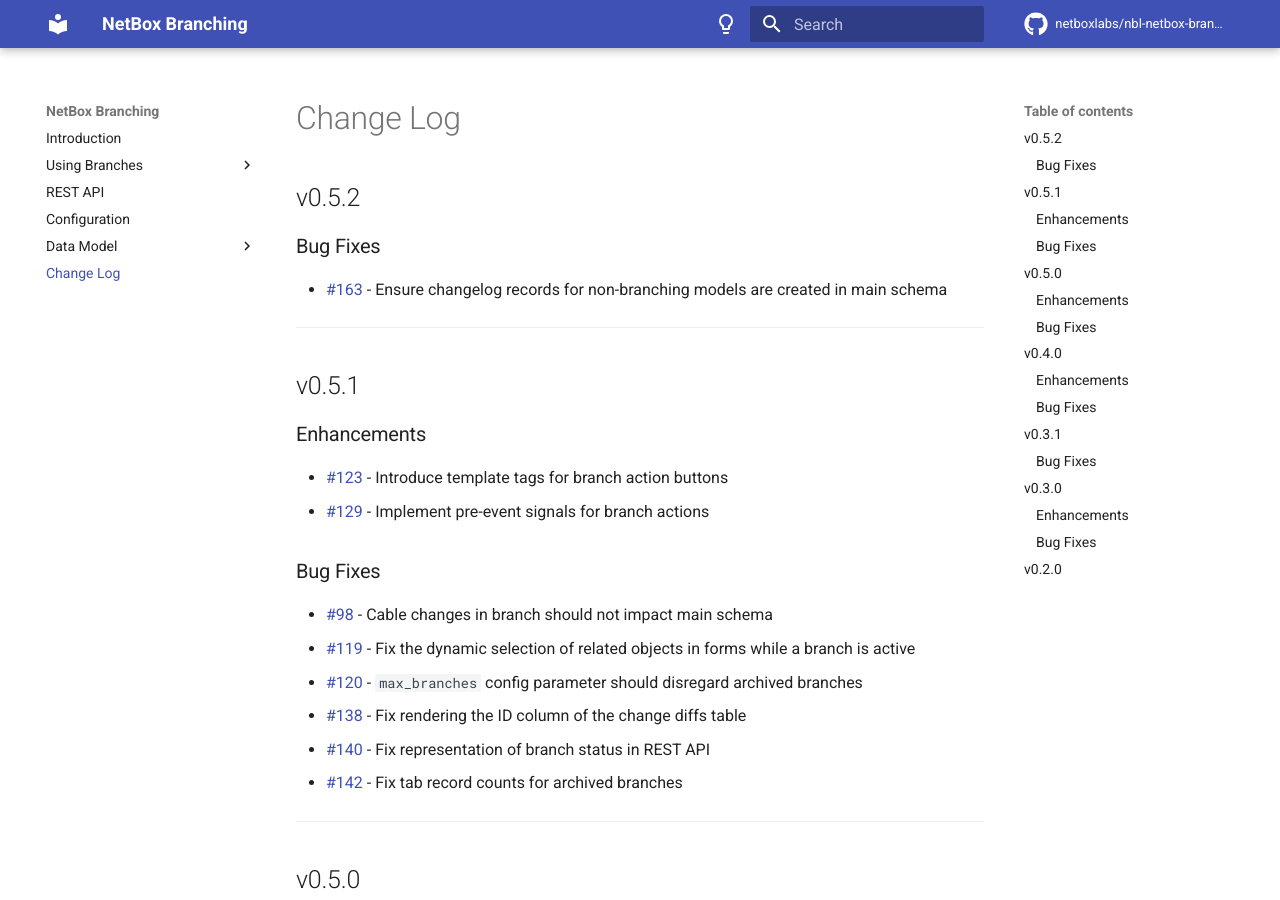
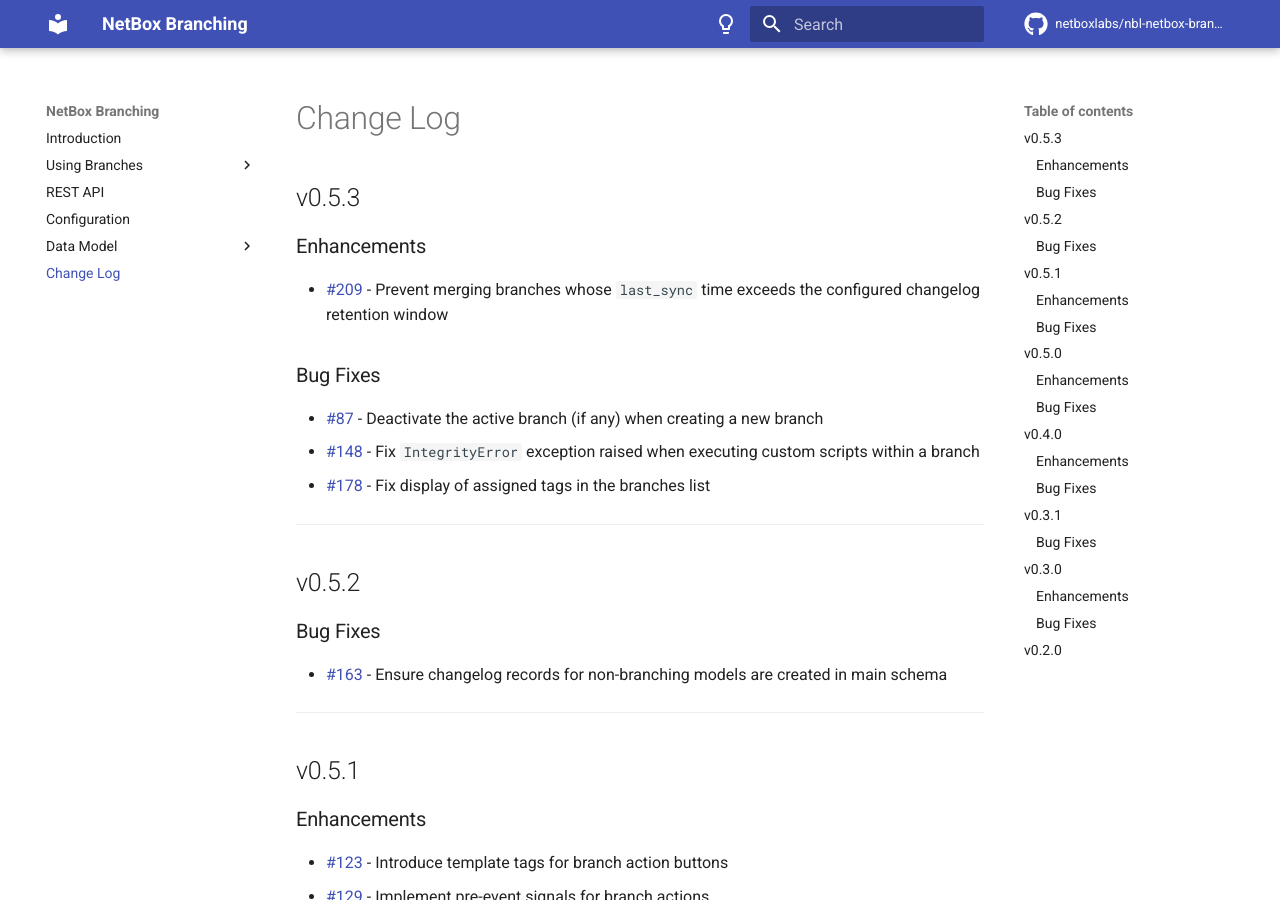
Before and after one commit to netboxlabs/netbox-branching, an MkDocs documentation site: the page built from docs/changelog.md, in a window 1280 px wide and 900 px high. Built offline with MkDocs 1.6.1 and Material for MkDocs 9.7.7, drawn with Linux system fonts in a browser that asks for light colours; comment, search, counter and statistics services are not loaded.

Commit message:
Release v0.5.3

```diff
--- a/docs/changelog.md
+++ b/docs/changelog.md
@@ -1,4 +1,18 @@
 # Change Log
+
+## v0.5.3
+
+### Enhancements
+
+* [#209](https://github.com/netboxlabs/netbox-branching/issues/209) - Prevent merging branches whose `last_sync` time exceeds the configured changelog retention window
+
+### Bug Fixes
+
+* [#87](https://github.com/netboxlabs/netbox-branching/issues/87) - Deactivate the active branch (if any) when creating a new branch
+* [#148](https://github.com/netboxlabs/netbox-branching/issues/148) - Fix `IntegrityError` exception raised when executing custom scripts within a branch
+* [#178](https://github.com/netboxlabs/netbox-branching/issues/178) - Fix display of assigned tags in the branches list
+
+---
 
 ## v0.5.2
 
--- a/netbox_branching/__init__.py
+++ b/netbox_branching/__init__.py
@@ -9,7 +9,7 @@
     name = 'netbox_branching'
     verbose_name = 'NetBox Branching'
     description = 'A git-like branching implementation for NetBox'
-    version = '0.5.2'
+    version = '0.5.3'
     base_url = 'branching'
     min_version = '4.1.9'
     middleware = [
```
